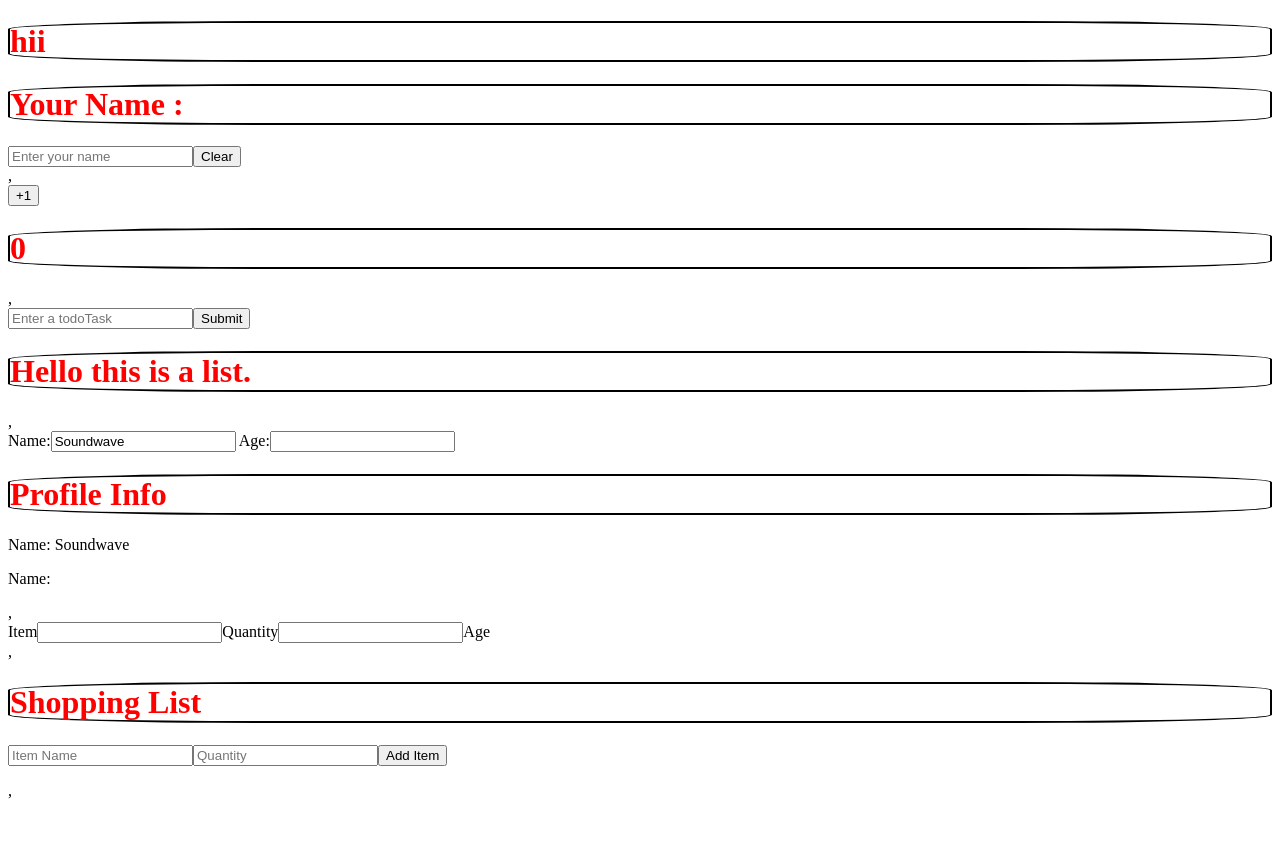
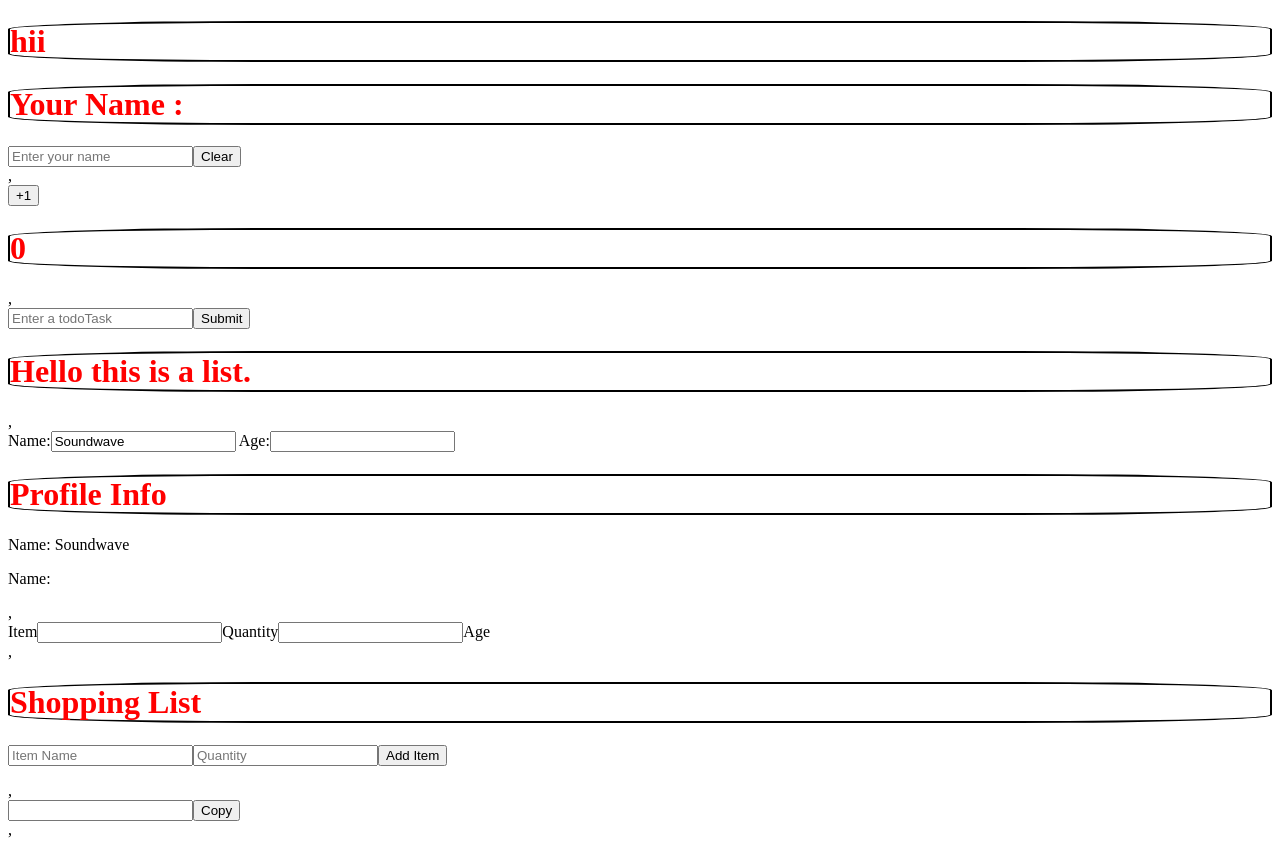
Before and after one commit to NavpreetST/react-monster, a React (Vite) app: page / in a window 1280 px wide. Before the commit the page ends 808 px from the top, so only its background shows below. Built offline with nearby package versions, Linux system fonts and the light colour scheme.

Commit message:
Added the copy component.

```diff
--- a/src/App.jsx
+++ b/src/App.jsx
@@ -1,3 +1,4 @@
+import CopyInput from "./components/CopyInput"
 import Counter from "./components/Counter"
 import ExampleOne from "./components/ExampleOne"
 import ExampleThree from "./components/ExampleThree"
@@ -21,6 +22,7 @@ function App() {
       <Profile/>,
       <ShoppingList/>,
       <ShopList/>,
+      <CopyInput/>,
 
       {/* <ExampleOne/>, */}
     </div>
--- /dev/null
+++ b/src/components/CopyInput.jsx
@@ -0,0 +1,25 @@
+
+
+import React, { useState } from 'react'
+
+const CopyInput = () => {
+    const [inputValue, setInputValue] = useState("")
+    const [ copied, setCopied] = useState(false)
+
+    const handleChange = () =>{
+        navigator.clipboard.writeText(inputValue).then(()=>{
+            setCopied(true);
+            setTimeout(()=> setCopied(false), 2000);
+        })
+    }
+  return (
+    <div>
+
+
+        <input onChange={()=> setInputValue(event.target.value)}></input>
+        <button onClick={handleChange}>Copy</button>
+    </div>
+  )
+}
+
+export default CopyInput
```
